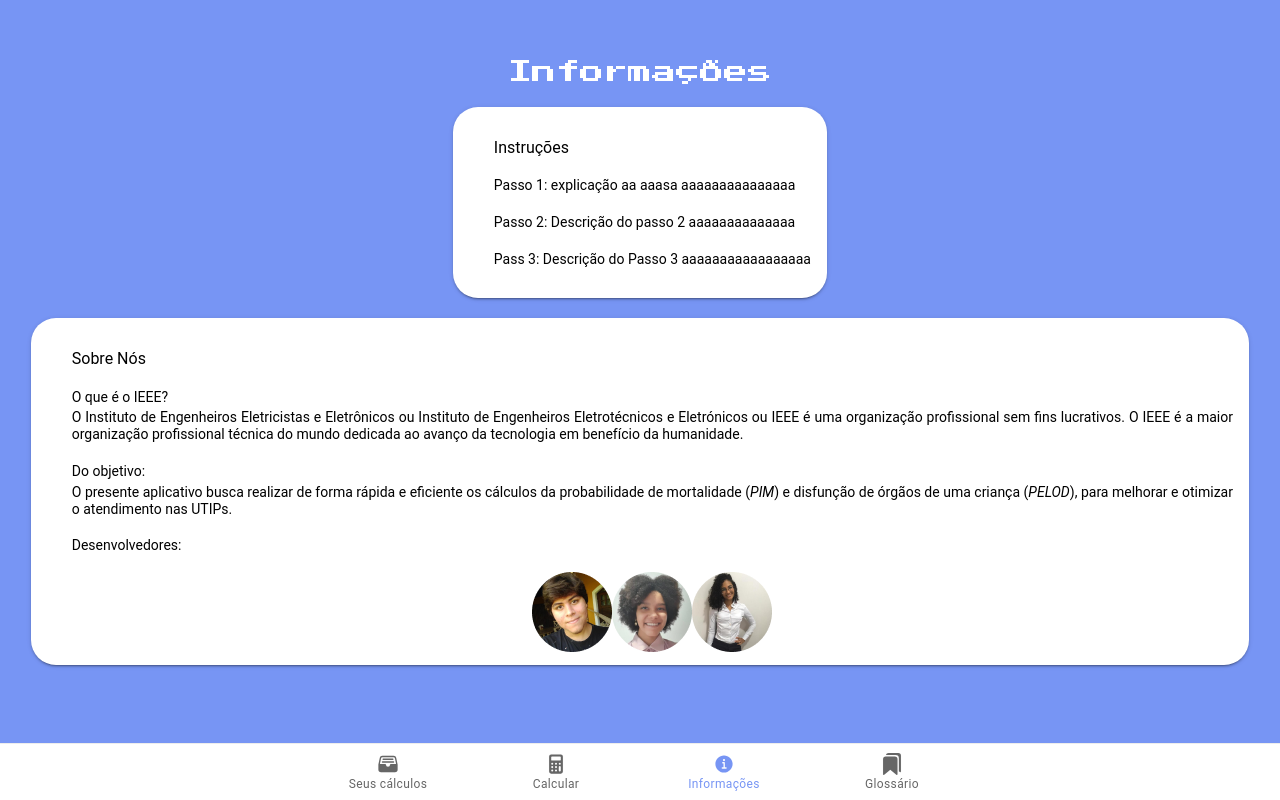
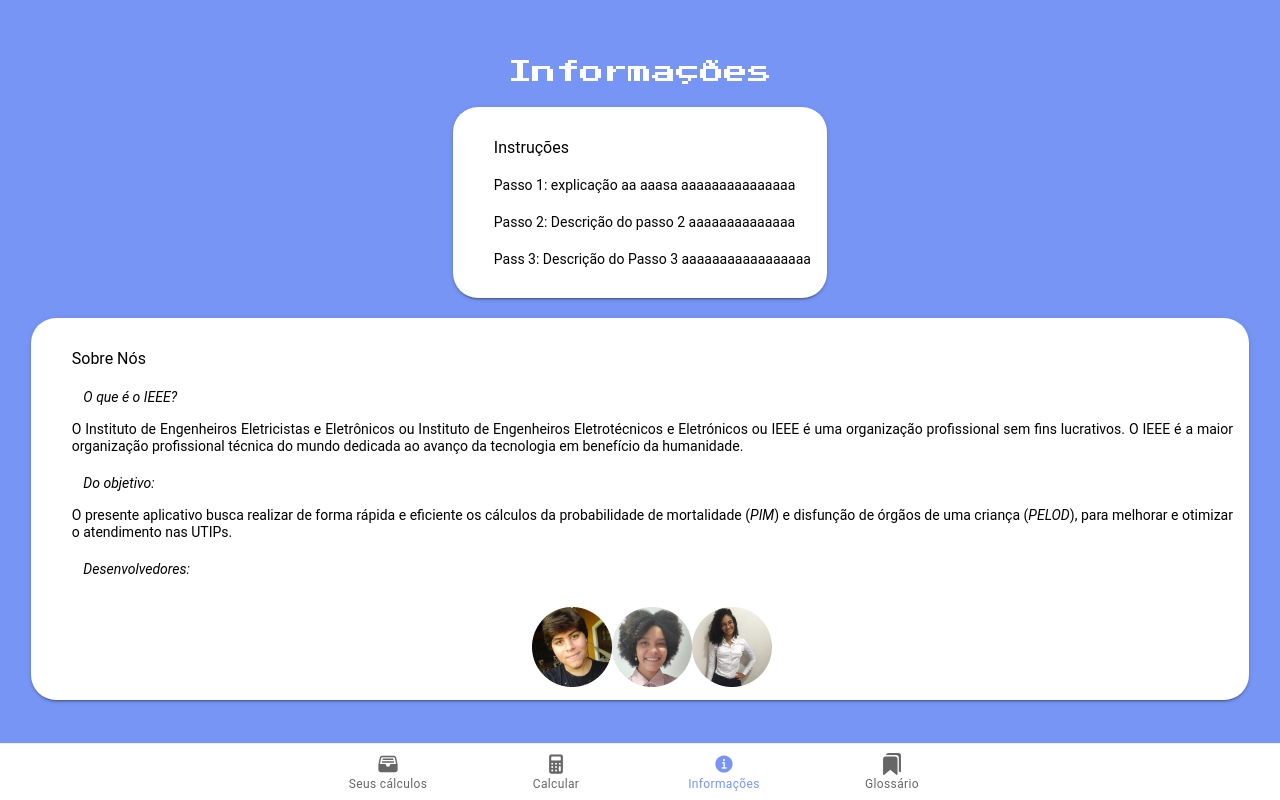
Before and after one commit to embscimatec/PimPelod2, a React (Create React App) app: page /informacoes in a window 1280 px wide. Built offline with nearby package versions, Linux system fonts and the light colour scheme.

Commit message:
adicionando font-stylee margin-bottom ao CSS da classe título

```diff
--- a/src/theme/variables.css
+++ b/src/theme/variables.css
@@ -21,6 +21,12 @@ ion-card-content {
 
 .texto {
   text-align: justify;
+}
+
+.titulo {
+  font-style: oblique;
+  margin-left: 1%;
+  margin-bottom: 1%;
 }
 
 /** Ionic CSS Variables **/
```
